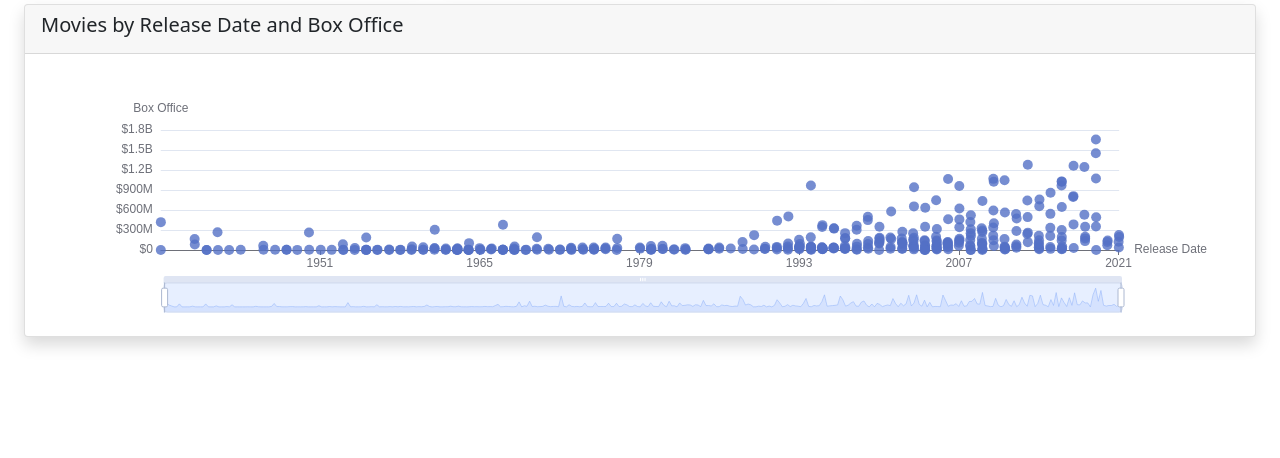
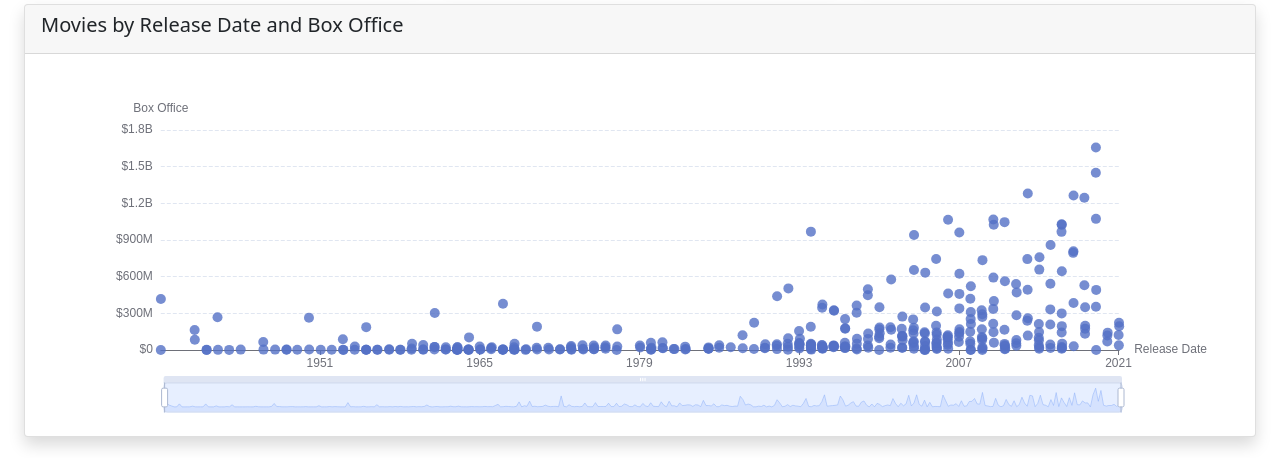
Before and after one commit to mattmusc/disney-movies, a React (Create React App) app: page / in a window 1280 px wide. Shown: the part 1077-1535 px from the top of the page. Before the commit the page ends 1438 px from the top, so only its background shows below. Built offline with nearby package versions, Linux system fonts and the light colour scheme; no server answers; data requests are answered from the project's data file.

Commit message:
Adds axis lines to Movies by box office and Year widget.

```diff
--- a/src/features/dashboard/components/MoviesByBoxOfficeAndYear.tsx
+++ b/src/features/dashboard/components/MoviesByBoxOfficeAndYear.tsx
@@ -1,8 +1,22 @@
 import {ReactECharts} from 'core/components/charts/ReactECharts';
 import {formatAsCurrency} from 'core/utils';
 import {format, parse} from 'date-fns';
+import {TopLevelFormatterParams} from 'echarts/types/dist/shared';
 import {useGetMoviesQuery} from 'features/dashboard/api';
 import React from 'react';
+
+
+const xAxisFormatter = (value: number) => `${formatAsCurrency(value)}`;
+
+const tooltipFormatter = (params: TopLevelFormatterParams) => {
+  if (Array.isArray(params)) {
+    return '';
+  }
+  // @ts-ignore
+  const [releaseDate, boxOffice, title] = params.data;
+  return `${title} - ${formatAsCurrency(boxOffice)} - ${format(releaseDate, 'dd/MM/y')}`;
+};
+
 
 export const MoviesByBoxOfficeAndYear = () => {
   const {data = [], isLoading} = useGetMoviesQuery();
@@ -25,28 +39,35 @@ export const MoviesByBoxOfficeAndYear = () => {
       <div className="card-body">
         {isLoading && 'Loading...'}
         {!isLoading && (
-          <ReactECharts option={{
+          <ReactECharts style={{height: '350px'}} option={{
+            grid: {},
             xAxis: {
               type: 'time',
               name: 'Release Date',
+              splitLine: {
+                lineStyle: {
+                  type: 'dashed'
+                },
+              },
             },
             yAxis: {
               name: 'Box Office',
               axisLabel: {
-                formatter: (value: number) => `${formatAsCurrency(value)}`,
+                formatter: xAxisFormatter,
+              },
+              splitLine: {
+                lineStyle: {
+                  type: 'dashed',
+                },
               },
             },
             dataZoom: {},
             tooltip: {
-              formatter: params => {
-                if (Array.isArray(params)) {
-                  return '';
-                }
-
-                // @ts-ignore
-                const [releaseDate, boxOffice, title] = params.data;
-                return `${title}: ${formatAsCurrency(boxOffice)} - ${format(releaseDate, 'dd/mm/yyyy')}`;
+              trigger: 'item',
+              axisPointer: {
+                type: 'cross',
               },
+              formatter: tooltipFormatter,
             },
             dataset: {
               source: movies,
```
